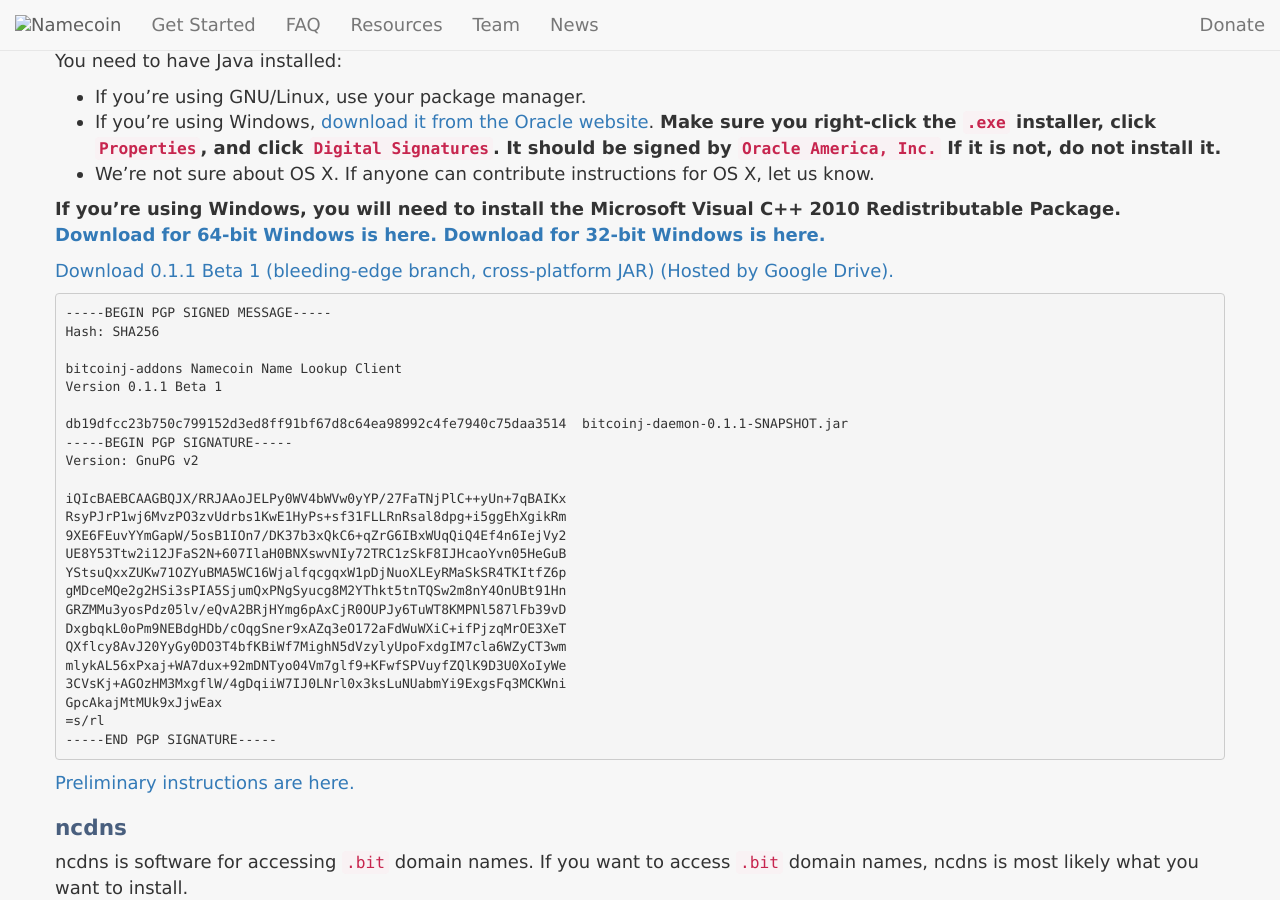
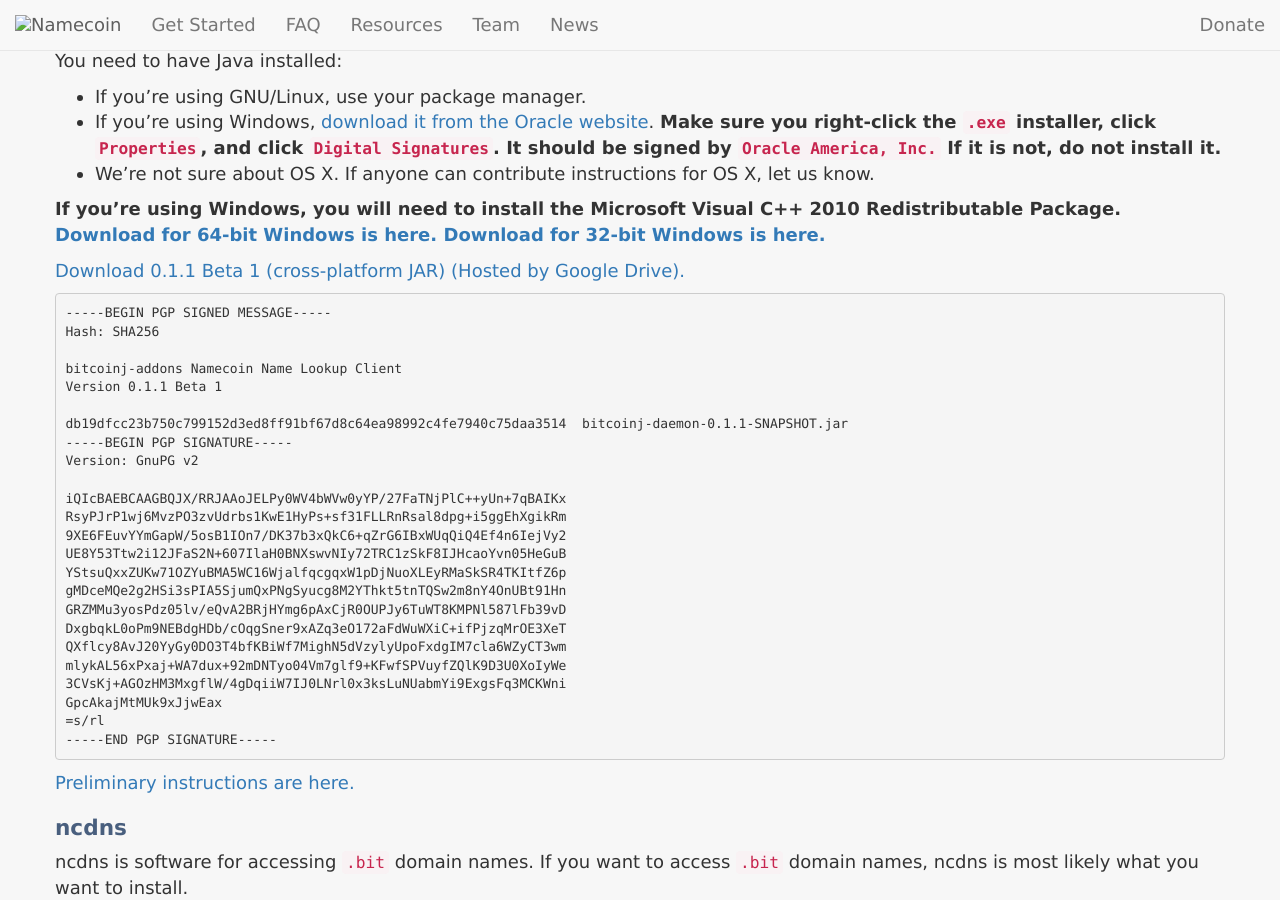
Before and after one commit to JeremyRand/namecoin.org, a Jekyll site: the page built from download/betas/index.md, in a window 1280 px wide and 900 px high, scrolled down 822 px. Built offline with Jekyll 4.4.1, drawn with Linux system fonts in a browser that asks for light colours; nearby versions of some CDN libraries; library files that are not in the unit come from our copies.

Commit message:
Consistency fixes for 51a5726ae79553d80126ac44ecca436d52b01bdc

```diff
--- a/download/betas/index.md
+++ b/download/betas/index.md
@@ -25,7 +25,7 @@ You need to have Java installed:
 
 **If you're using Windows, you will need to install the Microsoft Visual C++ 2010 Redistributable Package.  [Download for 64-bit Windows is here.](https://www.microsoft.com/en-us/download/details.aspx?id=14632)  [Download for 32-bit Windows is here.](https://www.microsoft.com/en-us/download/details.aspx?id=5555)**
 
-[Download 0.1.1 Beta 1 (bleeding-edge branch, cross-platform JAR) (Hosted by Google Drive).](https://drive.google.com/file/d/0B3JMWdAb62L5UTJQYVFVcnBKWnc/view?usp=sharing)
+[Download 0.1.1 Beta 1 (cross-platform JAR) (Hosted by Google Drive).](https://drive.google.com/file/d/0B3JMWdAb62L5UTJQYVFVcnBKWnc/view?usp=sharing)
 
 ~~~
 -----BEGIN PGP SIGNED MESSAGE-----
```
Also changed, not shown: _posts/2017-11-30-spv-lookup-0.2.7-beta-1.md (added, +10 -0 lines), _posts/2017-11-30-spv-lookup-0.2.7.md (deleted, +0 -10 lines).
